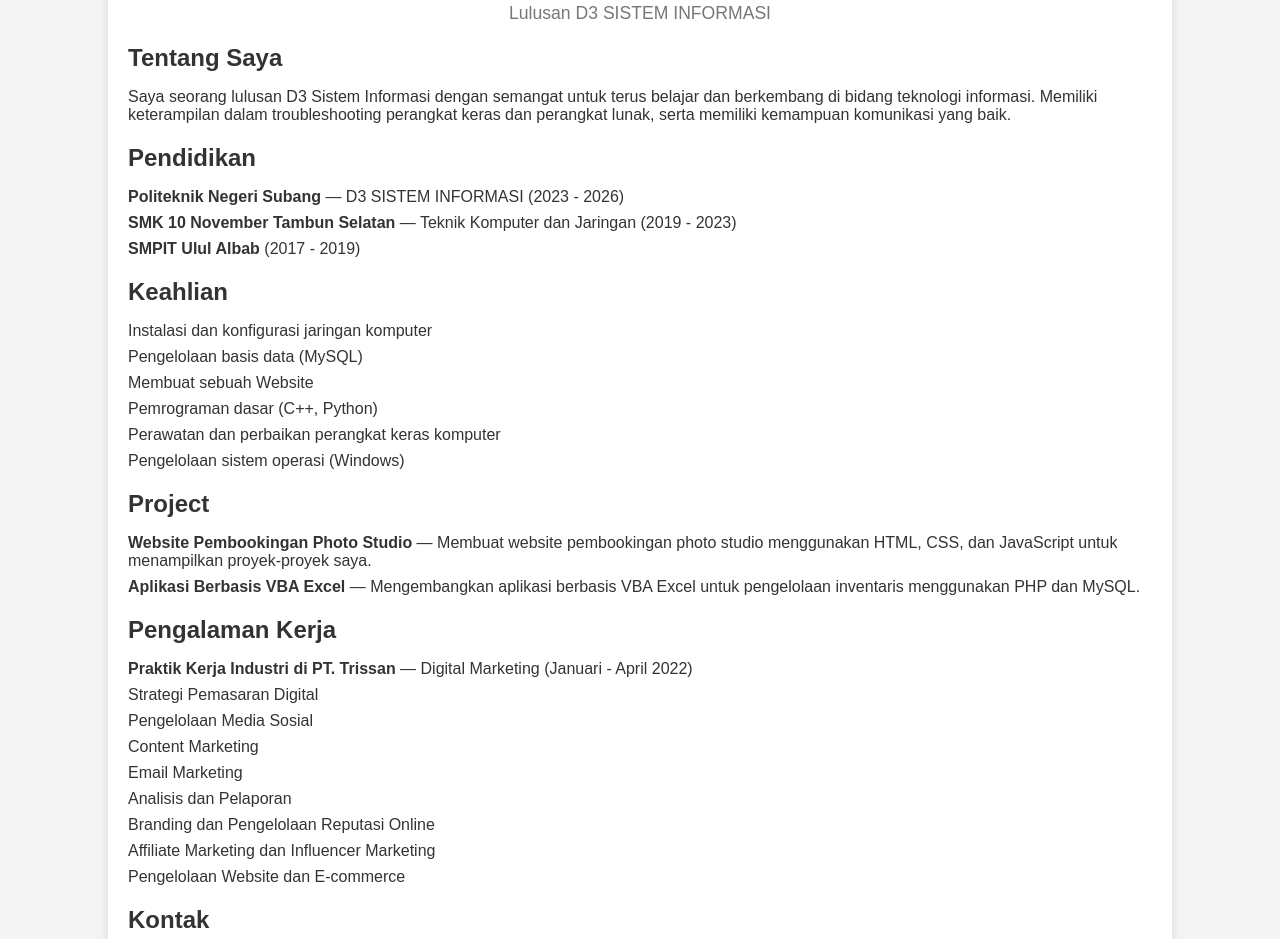
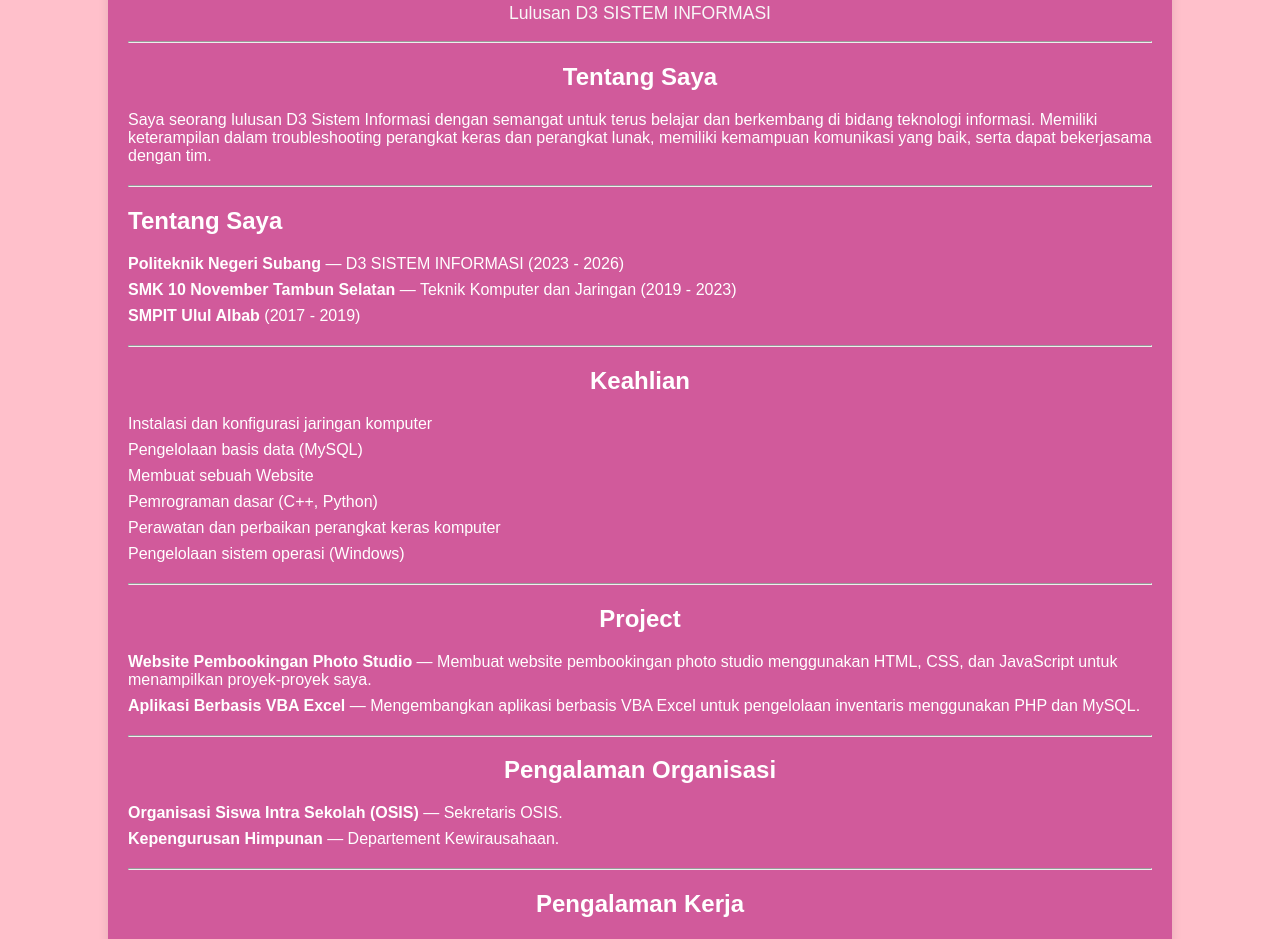
Before and after one commit to fatimahazzahra011/CV-Fatimah-Az-Zahra, a plain HTML site: page index.html in a window 1280 px wide. Shown: the part 120-1059 px from the top of the page. Drawn offline with Linux system fonts and the light colour scheme.

Commit message:
Add files via upload

```diff
--- a/index.html
+++ b/index.html
@@ -9,13 +9,13 @@
             font-family: Arial, sans-serif;
             margin: 0;
             padding: 0;
-            background-color: #f4f4f4;
-            color: #333;
+            background-color: pink;
+            color: white;
         }
         .container {
             width: 80%;
             margin: 20px auto;
-            background-color: #fff;
+            background-color: #d15a9b;
             padding: 20px;
             box-shadow: 0 0 10px rgba(0, 0, 0, 0.1);
         }
@@ -35,12 +35,12 @@
         }
         header p {
             font-size: 1.1em;
-            color: #777;
+            color: #f8f7f7;
         }
         .section-title {
             font-size: 1.5em;
             margin-bottom: 10px;
-            color: #333;
+            color: #f3eded;
         }
         .content {
             margin-bottom: 20px;
@@ -55,36 +55,50 @@
         footer {
             text-align: center;
             font-size: 0.9em;
-            color: #777;
+            color: #e7dddd;
             border-top: 1px solid #ccc;
             padding-top: 10px;
+        }
+        .contact-link {
+            color: #f5e6e6;
+            text-decoration: none;
+        }
+        .contact-link:hover {
+            text-decoration: underline;
         }
     </style>
 </head>
 <body>
     <div class="container">
         <header>
-            <img src="./Curriculum Vitae/foto fatimah.jfif" alt="Foto Profil">
+            <img src="C:\xampp\htdocs\Fatimah_pemweb.html\Pertemuan 1\assets\foto fatimah.jfif" alt="Foto Profil">
             <h1>Fatimah Az-Zahra</h1>
             <p>Lulusan D3 SISTEM INFORMASI</p>
+            <hr/>
         </header>
 
         <div class="content">
-            <h2 class="section-title">Tentang Saya</h2>
-            <p>Saya seorang lulusan D3 Sistem Informasi dengan semangat untuk terus belajar dan berkembang di bidang teknologi informasi. Memiliki keterampilan dalam troubleshooting perangkat keras dan perangkat lunak, serta memiliki kemampuan komunikasi yang baik.</p>
+            <center>
+                <h2> Tentang Saya</h2>
+            </center>
+            <p>Saya seorang lulusan D3 Sistem Informasi dengan semangat untuk terus belajar dan berkembang di bidang teknologi informasi. Memiliki keterampilan dalam troubleshooting perangkat keras dan perangkat lunak, memiliki kemampuan komunikasi yang baik, serta dapat bekerjasama dengan tim.</p>
         </div>
-
+        <hr/>
      <div class="content">
-            <h2 class="section-title">Pendidikan</h2>
+        </center>
+        <h2> Tentang Saya</h2>
+        </center>
         <ul>
             <li><strong>Politeknik Negeri Subang</strong> — D3 SISTEM INFORMASI (2023 - 2026)</li>
             <li><strong>SMK 10 November Tambun Selatan</strong> — Teknik Komputer dan Jaringan (2019 - 2023)</li>
             <li><strong>SMPIT Ulul Albab</strong> (2017 - 2019)</li>
         </ul>
     </div>
-
+        <hr/>
         <div class="content">
-            <h2 class="section-title">Keahlian</h2>
+            <center>
+                <h2>Keahlian</h2>
+            </center>
             <ul>
                 <li>Instalasi dan konfigurasi jaringan komputer</li>
                 <li>Pengelolaan basis data (MySQL)</li>
@@ -94,19 +108,33 @@
                 <li>Pengelolaan sistem operasi (Windows)</li>
             </ul>
         </div>
-
-        <!-- Coding Project Section -->
+        <hr/>
         <div class="content">
-            <h2 class="section-title">Project</h2>
+            <center>
+                <h2> Project </h2>
+            </center>
             <ul>
                 <li><strong>Website Pembookingan Photo Studio</strong> — Membuat website pembookingan photo studio menggunakan HTML, CSS, dan JavaScript untuk menampilkan proyek-proyek saya.</li>
                 <li><strong>Aplikasi Berbasis VBA Excel</strong> — Mengembangkan aplikasi berbasis VBA Excel untuk pengelolaan inventaris menggunakan PHP dan MySQL.</li>
+            </ul>
+        </div>
+        <hr/>
+
+        <div class="content">
+            <center>
+                <h2>Pengalaman Organisasi</h2>
+            </center>
+            <ul>
+                <li><strong>Organisasi Siswa Intra Sekolah (OSIS)</strong> — Sekretaris OSIS.</li>
+                <li><strong>Kepengurusan Himpunan</strong> — Departement Kewirausahaan.</li>
 
             </ul>
         </div>
-
+        <hr/>
         <div class="content">
-            <h2 class="section-title">Pengalaman Kerja</h2>
+            <center>
+                <h2>Pengalaman Kerja </h2>
+            </center>
             <ul>
                 <li><strong>Praktik Kerja Industri di PT. Trissan</strong> — Digital Marketing (Januari - April 2022)
                     <ul>
@@ -122,16 +150,17 @@
                 </li>
             </ul>
         </div>
-
+        <hr/>
         <div class="content">
-            <h2 class="section-title">Kontak</h2>
+            <center>
+                <h2>Kontak</h2>
+            </center>
             <ul>
                 <li>Email: jahraaa770@gmail.com</li>
                 <li>Telepon: 0895-4059-52720</li>
                 <li>Alamat: Tambun Selatan, Bekasi Jawa Barat</li>
             </ul>
         </div>
-        <h2>Kontak</h2>
         <p>Untuk informasi lebih lanjut atau pertanyaan, silakan hubungi saya melalui email:</p>
         <p><a href="mailto:jahraaa770@gmail.com" class="contact-link">jahraaa770@gmail.com</a></p>
         <p>Atau kunjungi <a href="contact.html" class="contact-link">halaman kontak</a> untuk mengirim pesan langsung.</p>
```
Lines whose indentation alone changed are shown as unchanged.
